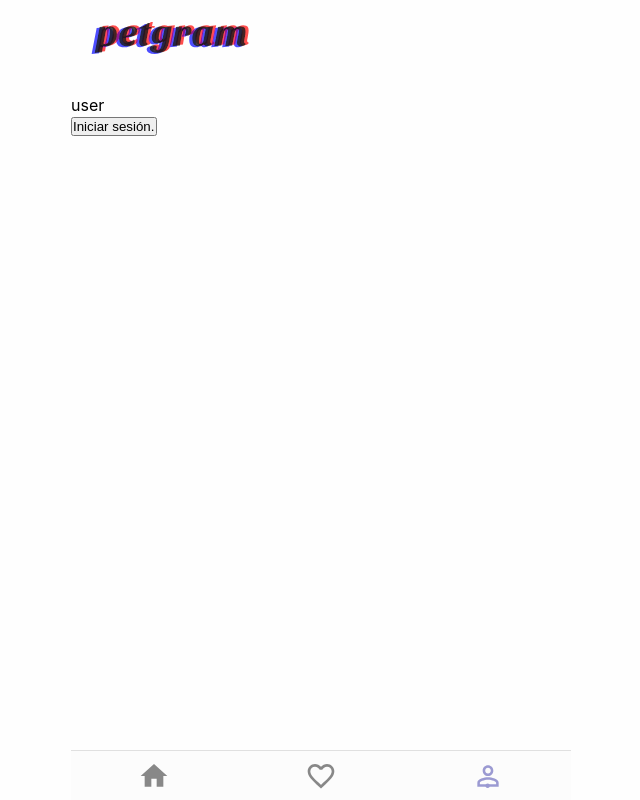
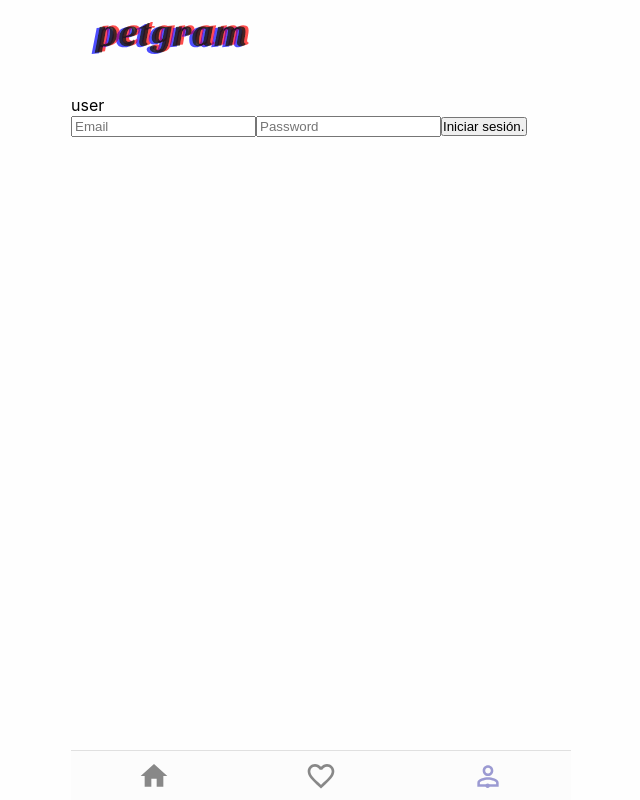
Before and after one commit to oscary25/gather-pets, a React app: page /user in a window 1280 px wide. Shown: the whole page, without its empty margins (319-959 px from the left). Built offline with nearby package versions, Linux system fonts and the light colour scheme.

Commit message:
Create custom hooks useInput

```diff
--- /dev/null
+++ b/src/Components/UserForm/index.js
@@ -0,0 +1,27 @@
+import React, { useState } from "react";
+
+const useInputValue = (initialValue) => {
+  const [value, setValue] = useState(initialValue);
+  const onChange = (e) => setValue(e.target.value);
+
+  return { value, onChange };
+};
+
+const UserForm = ({ onSubmit }) => {
+  const value = useInputValue({
+    Email: "",
+    Password: "",
+  });
+
+  return (
+    <div>
+      <form onSubmit={onSubmit}>
+        <input placeholder="Email" {...value.Email} />
+        <input placeholder="Password" type="password" {...value.Password} />
+        <button>Iniciar sesión.</button>
+      </form>
+    </div>
+  );
+};
+
+export default UserForm;
--- a/src/Pages/NoRegister.js
+++ b/src/Pages/NoRegister.js
@@ -1,13 +1,14 @@
 import React from "react";
 
 import Context from "../Context";
+import UserForm from "../Components/UserForm";
 const NoRegister = () => (
   <Context.Consumer>
     {({ activateAuth }) => {
       return (
-        <form onSubmit={activateAuth}>
-          <button>Iniciar sesión.</button>
-        </form>
+        <div>
+          <UserForm onSubmit={activateAuth} />
+        </div>
       );
     }}
   </Context.Consumer>
```
